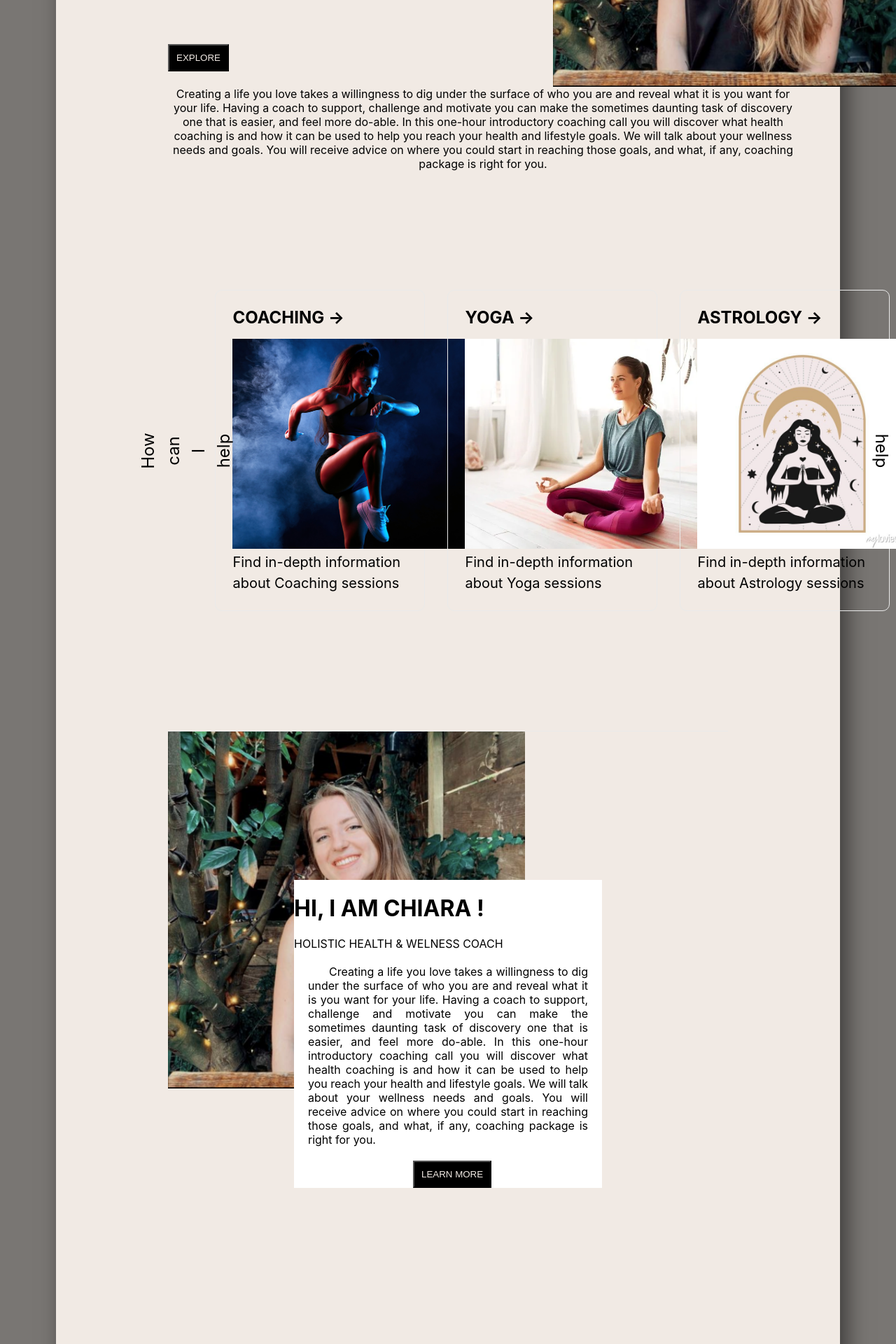
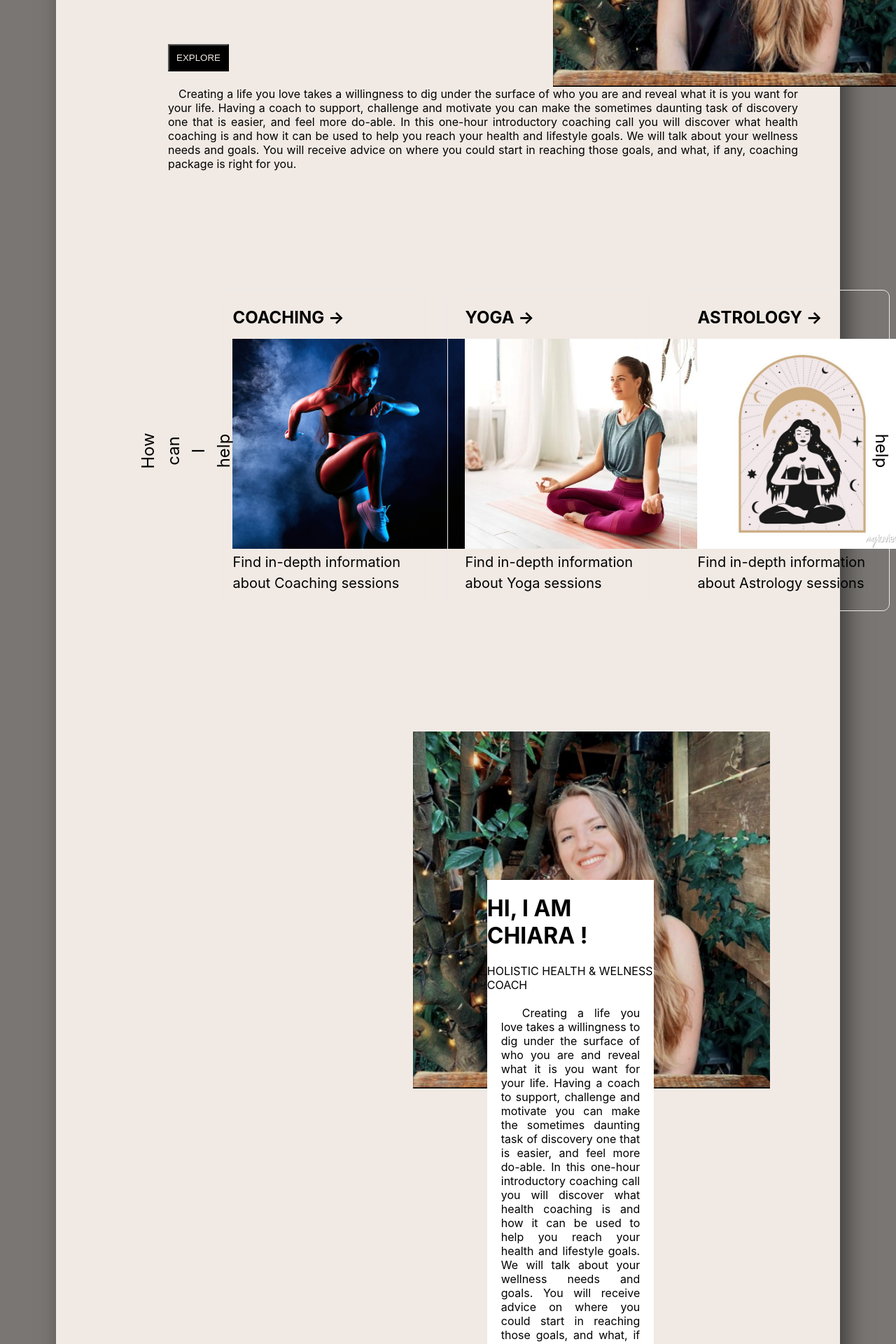
Before and after one commit to MouradKnowsBest/website-chiara, a Next.js app: page / in a window 1280 px wide. Shown: the part 780-2700 px from the top of the page at 70% size. Built offline with nearby package versions, Linux system fonts and the light colour scheme.

Commit message:
test vercel

```diff
--- a/pages/index.js
+++ b/pages/index.js
@@ -11,8 +11,13 @@ export default function Home() {
         <Main />
         <Footer />
 
-        <h5>Created by Assirem @Dev</h5>
-
+        <h5
+          style={{
+            textAlign: "center",
+          }}
+        >
+          Created by Assirem @Dev YOYO
+        </h5>
       </div>
     </div>
   );
--- a/views/Footer.js
+++ b/views/Footer.js
@@ -7,8 +7,7 @@ function Footer() {
     <footer
       style={{
         position: "relative",
-        display: "flex",
-        justifyContent: "center",
+        marginLeft: "350px",
       }}
       className={styles.footer}
     >
--- a/views/Header.js
+++ b/views/Header.js
@@ -40,22 +40,28 @@ function Header() {
           src="./chiara-portrait.png"
           alt="chiara-portrait"
         ></img>
-
-
       </div>
 
-        <p style={{marginTop:"80px", textAlign :"center" , width:"900px", margin: "auto"}}>
-          Creating a life you love takes a willingness to dig under the surface
-          of who you are and reveal what it is you want for your life. Having a
-          coach to support, challenge and motivate you can make the sometimes
-          daunting task of discovery one that is easier, and feel more do-able.
-          In this one-hour introductory coaching call you will discover what
-          health coaching is and how it can be used to help you reach your
-          health and lifestyle goals. We will talk about your wellness needs and
-          goals. You will receive advice on where you could start in reaching
-          those goals, and what, if any, coaching package is right for you.
-        </p>
-
+      <p
+        style={{
+          marginTop: "80px",
+          textAlign: "center",
+          textIndent: 15,
+          textAlign: "justify",
+          width: "900px",
+          margin: "auto",
+        }}
+      >
+        Creating a life you love takes a willingness to dig under the surface of
+        who you are and reveal what it is you want for your life. Having a coach
+        to support, challenge and motivate you can make the sometimes daunting
+        task of discovery one that is easier, and feel more do-able. In this
+        one-hour introductory coaching call you will discover what health
+        coaching is and how it can be used to help you reach your health and
+        lifestyle goals. We will talk about your wellness needs and goals. You
+        will receive advice on where you could start in reaching those goals,
+        and what, if any, coaching package is right for you.
+      </p>
     </div>
   );
 }
```
